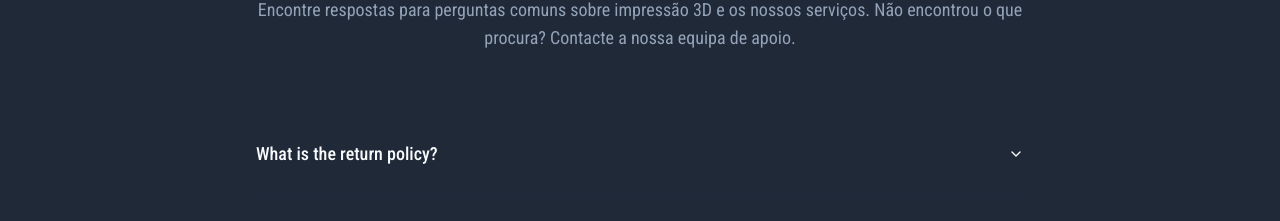
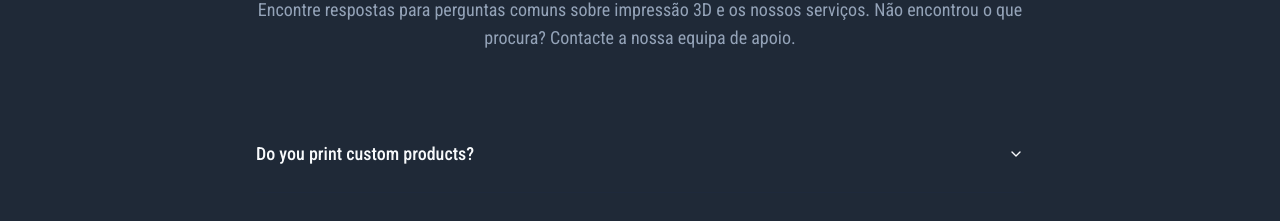
Before and after one commit to Kizenbahs/pt.carbonprint.lv, a React (Vite) app: page / in a window 1280 px wide. Shown: the part 858-1079 px from the top of the page. Built offline with nearby package versions, Linux system fonts and the light colour scheme.

Commit message:
Update FAQ: Change return policy question to custom products question

```diff
--- a/src/components/Faq.tsx
+++ b/src/components/Faq.tsx
@@ -26,9 +26,9 @@ interface Faq3Props {
 const faqItems = [
   {
     id: "faq-1",
-    question: "What is the return policy?",
+    question: "Do you print custom products?",
     answer:
-      "You can return any item within 30 days of purchase for a full refund, provided it is in its original condition.",
+      "Yes, we specialize in custom 3D printing! We can print your own designs or help you create custom products from scratch. Just send us your idea or design file and we'll work with you to bring it to life.",
   },
   {
     id: "faq-2",
```
